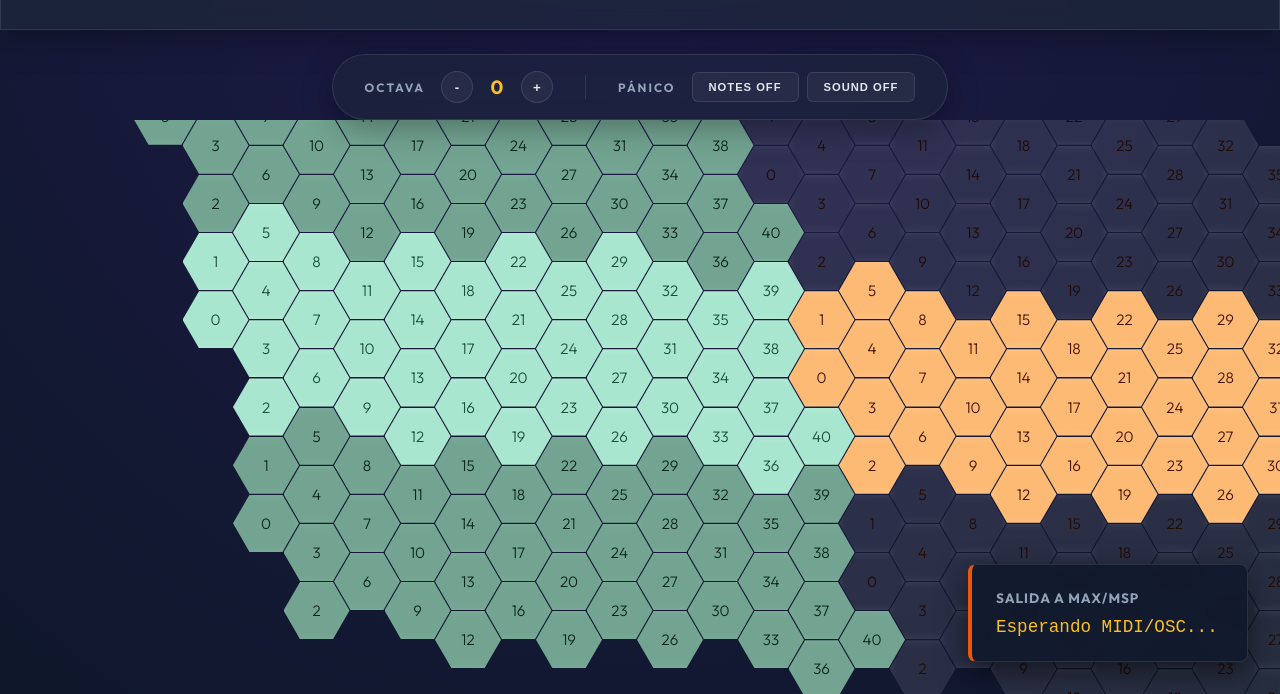
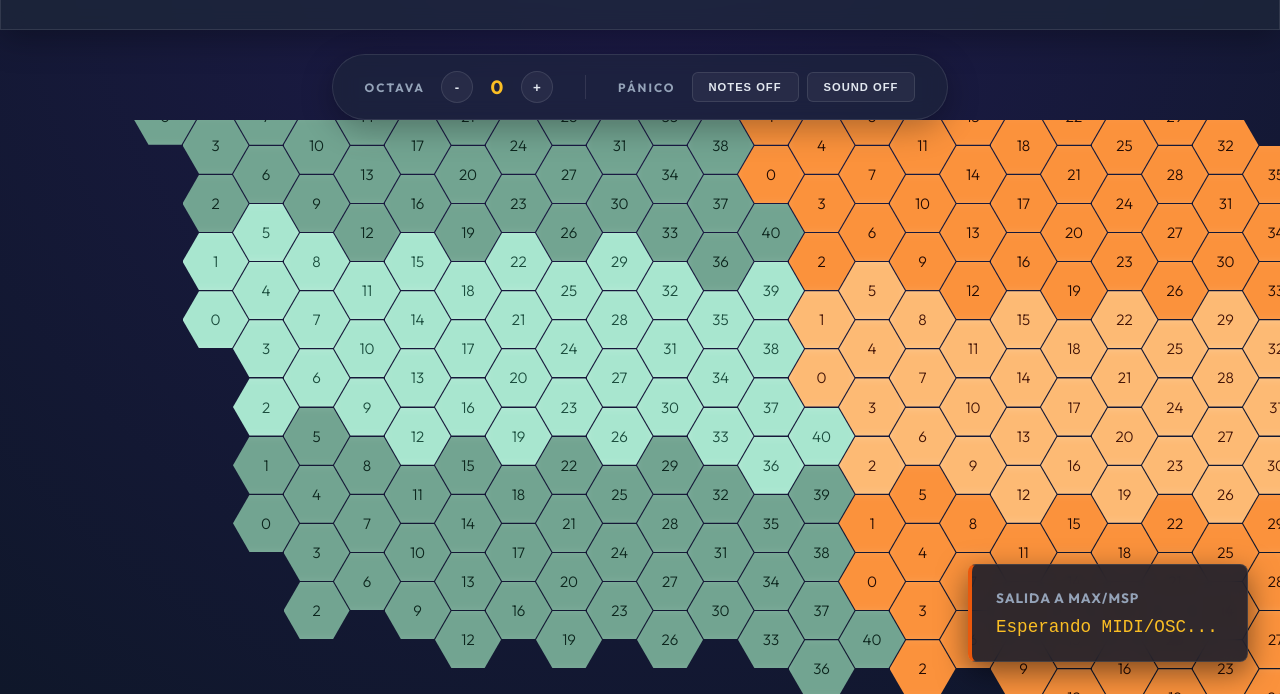
Before and after one commit to bla-xen2025/wilson-t41-hex-keyboard, a plain HTML site: page teclado_7_12/index.html in a window 1280 px wide. Shown: the part 106-800 px from the top of the page. Drawn offline with Linux system fonts and the light colour scheme.

Commit message:
fix: restore amber-dark background color

```diff
--- a/teclado_7_12/styles.css
+++ b/teclado_7_12/styles.css
@@ -125,6 +125,7 @@ body {
 }
 
 .c-amber-dark {
+  background: #fb923c; /* Naranja un poco más oscuro y denso */
   color: #240b03;
   box-shadow: inset 0 0 8px rgba(255, 255, 255, 0.1);
 }
```
